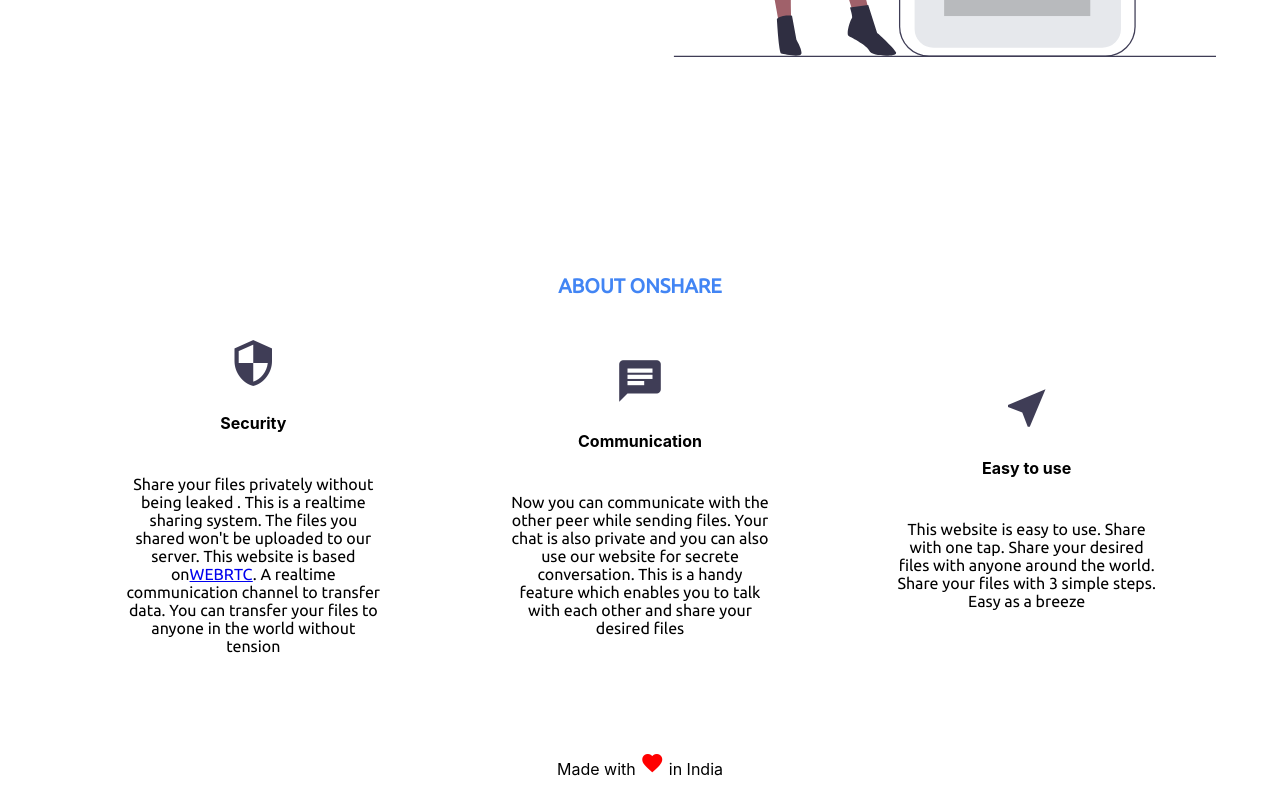
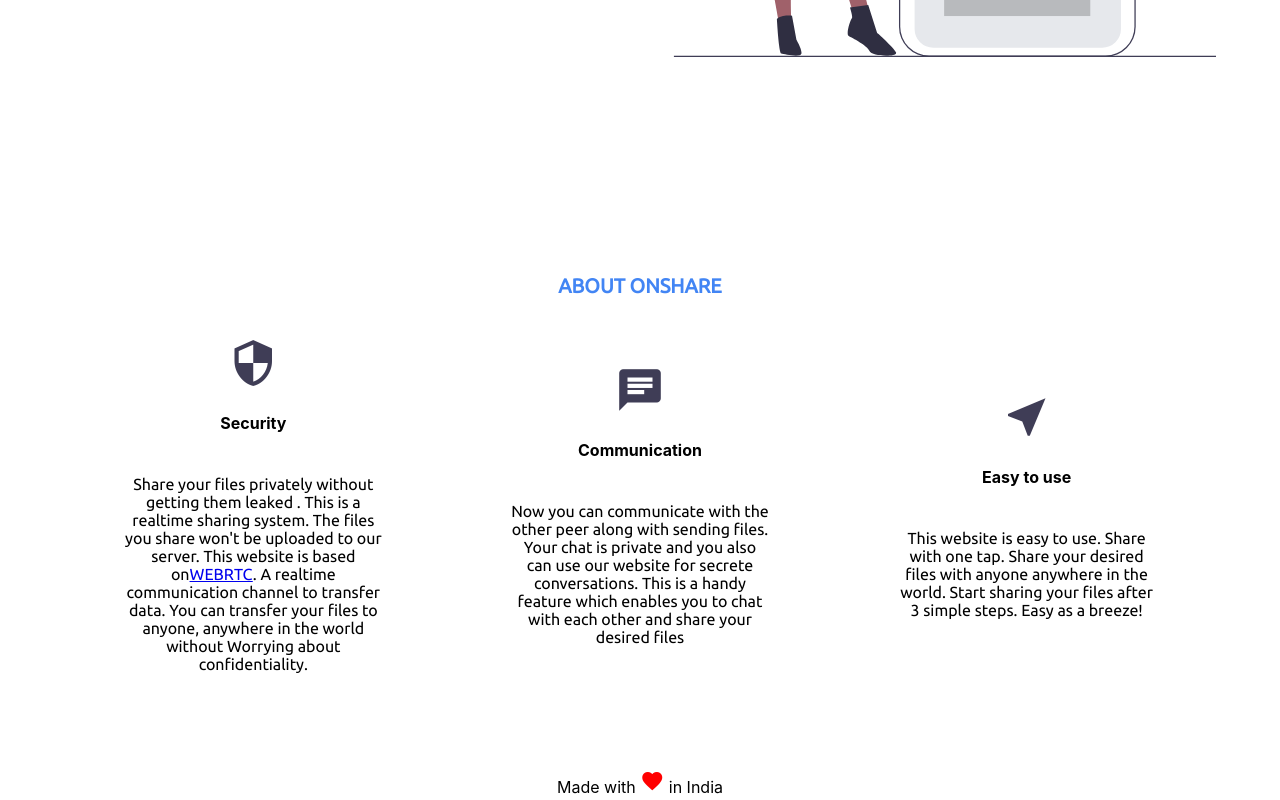
Before and after one commit to vj-abishek/airdrop, a React (Create React App) app: page / in a window 1280 px wide. Shown: the part 606-1406 px from the top of the page. Built offline with nearby package versions, Linux system fonts and the light colour scheme.

Commit message:
Update Article.jsx

```diff
--- a/src/Components/Section/Article.jsx
+++ b/src/Components/Section/Article.jsx
@@ -16,14 +16,15 @@ export default function Article() {
           <br />
           <h4>Security</h4>
           <p>
-            Share your files privately without being leaked . This is a realtime
-            sharing system. The files you shared won't be uploaded to our
+            Share your files privately without getting them leaked . This is a realtime
+            sharing system. The files you share won't be uploaded to our
             server. This website is based on
             <a href='https://en.wikipedia.org/wiki/WebRTC' target='blank'>
               WEBRTC
             </a>
             . A realtime communication channel to transfer data. You can
-            transfer your files to anyone in the world without tension
+            transfer your files to anyone, anywhere in the world without
+            Worrying about confidentiality.
           </p>
         </div>
 
@@ -36,10 +37,10 @@ export default function Article() {
           </i>
           <h4>Communication</h4>
           <p>
-            Now you can communicate with the other peer while sending files.
-            Your chat is also private and you can also use our website for
-            secrete conversation. This is a handy feature which enables you to
-            talk with each other and share your desired files
+            Now you can communicate with the other peer along with sending files.
+            Your chat is private and you also can use our website for
+            secrete conversations. This is a handy feature which enables you to
+            chat with each other and share your desired files
           </p>
         </div>
         <div>
@@ -52,8 +53,8 @@ export default function Article() {
           <h4>Easy to use</h4>
           <p>
             This website is easy to use. Share with one tap. Share your desired
-            files with anyone around the world. Share your files with 3 simple
-            steps. Easy as a breeze
+            files with anyone anywhere in the world. Start sharing your files after 3 simple
+            steps. Easy as a breeze!
           </p>
         </div>
       </div>
```
